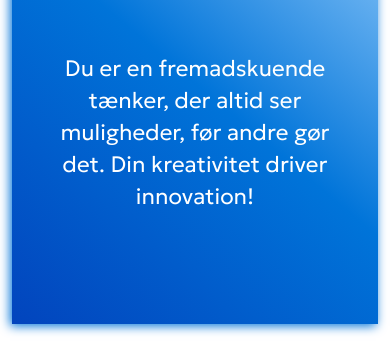
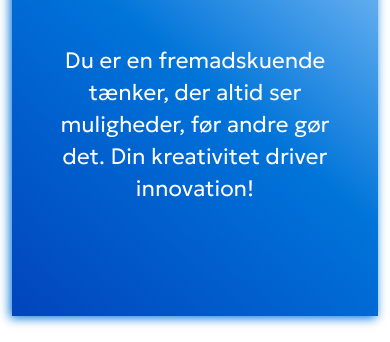
Before and after one commit to anowar-dev/personality-test, a plain HTML site: page final.html in a window 390 px wide. Shown: the part 276-618 px from the top of the page. Drawn offline with Linux system fonts and the light colour scheme.

```diff
--- a/assets/css/style.css
+++ b/assets/css/style.css
@@ -398,6 +398,15 @@ body{
     }
 }
 @media (max-width: 576px) {
+    .progressDiv{
+        margin-bottom: 2.5rem;
+    }
+    .mcqContentMain{
+        margin: 2.5rem auto;
+    }
+    .finalDiv{
+        row-gap: 2rem;
+    }
     .footerEmail{
         font-size: 1.2rem;
     }
```
